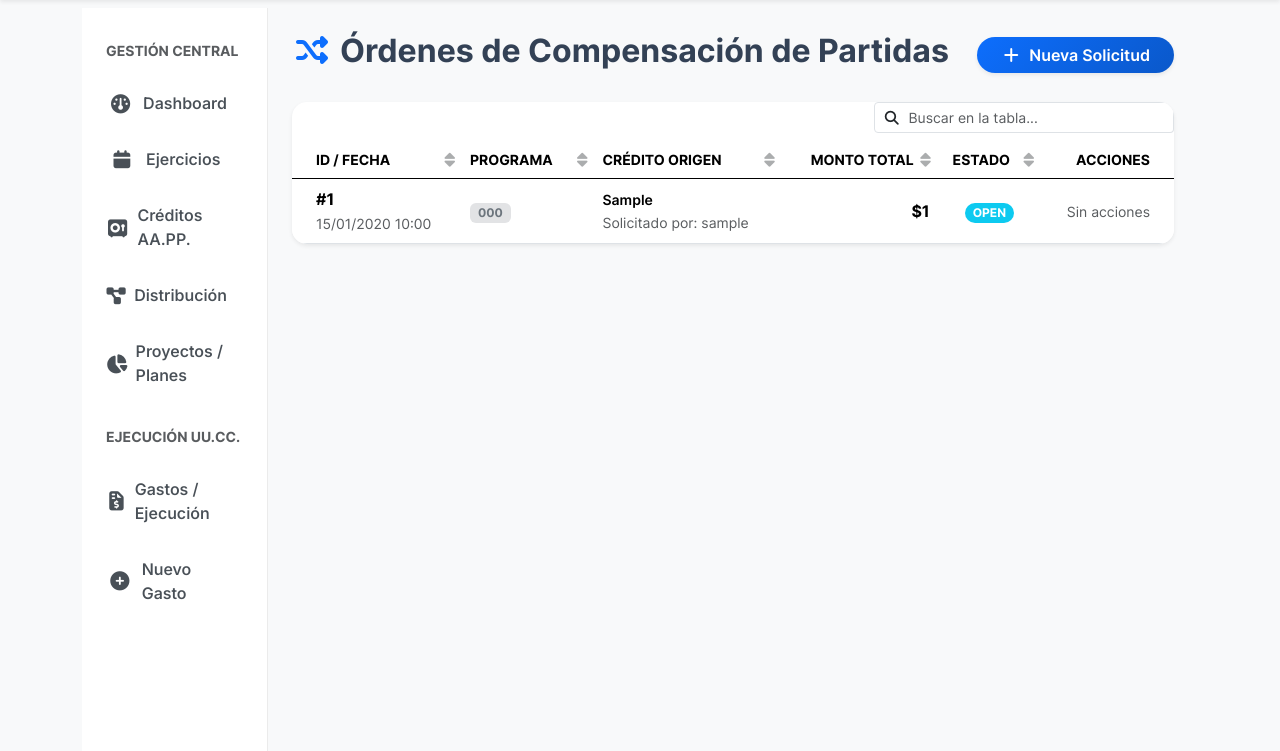
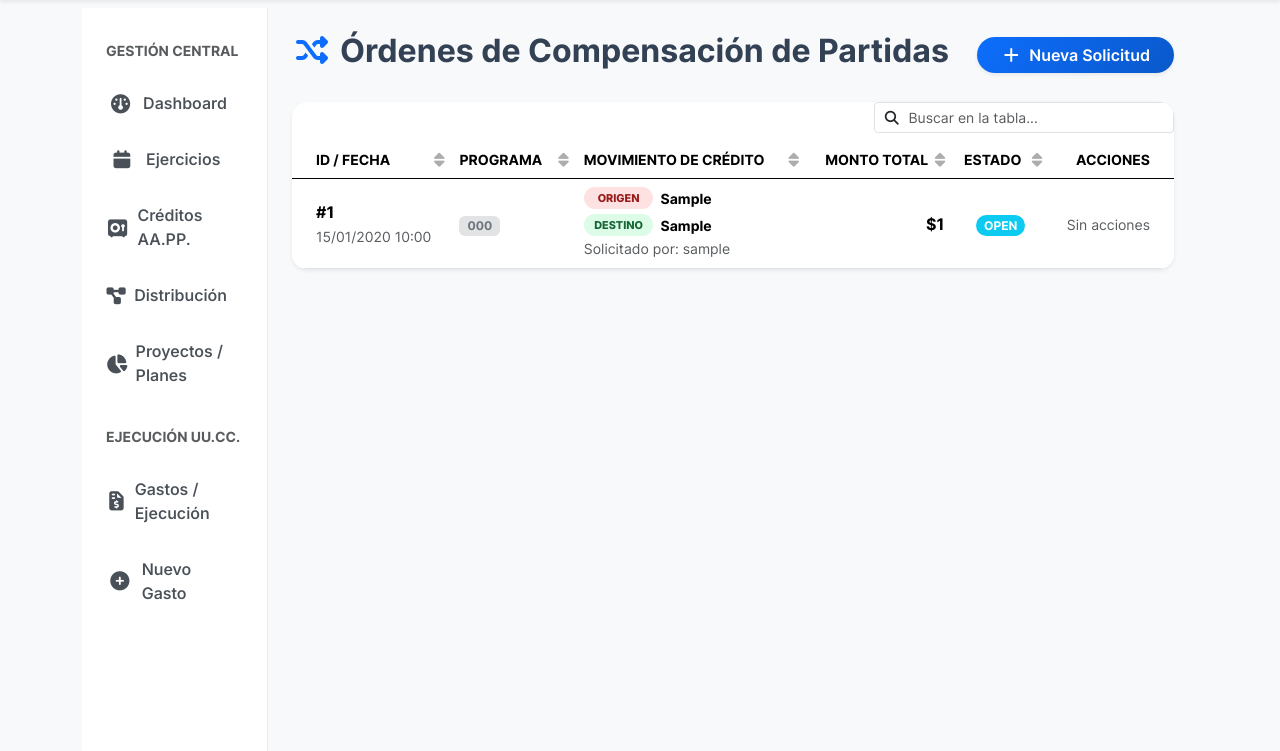
Before and after one commit to Marco24s/SISTEMA-GESTION-COAN, a Django app: template budget/templates/budget/compensacion_list.html in a window 1280 px wide. Shown: the part 56-807 px from the top of the page. Run offline with Django 5.2, Linux system fonts and the light colour scheme; the template is opened without the code that fills it: most values are stand-ins (such as "Sample title", 1, 10 or a date in 2020); some libraries are stand-ins or nearby versions.

Commit message:
09_06_26_1414

```diff
--- a/budget/templates/budget/compensacion_list.html
+++ b/budget/templates/budget/compensacion_list.html
@@ -2,6 +2,42 @@
 {% load l10n %}
 
 {% block budget_content %}
+<style>
+    .comp-credit-flow {
+        display: grid;
+        gap: 0.35rem;
+        min-width: 0;
+    }
+    .comp-credit-line {
+        display: flex;
+        align-items: center;
+        gap: 0.45rem;
+        min-width: 0;
+    }
+    .comp-credit-label {
+        flex: 0 0 auto;
+        min-width: 4.35rem;
+        padding: 0.16rem 0.45rem;
+        border-radius: 999px;
+        font-size: 0.68rem;
+        font-weight: 800;
+        text-align: center;
+        text-transform: uppercase;
+    }
+    .comp-credit-label.origin {
+        background: #fee2e2;
+        color: #991b1b;
+    }
+    .comp-credit-label.target {
+        background: #dcfce7;
+        color: #166534;
+    }
+    .comp-credit-code {
+        min-width: 0;
+        overflow-wrap: anywhere;
+        font-weight: 700;
+    }
+</style>
 <div class="d-flex justify-content-between align-items-center mb-4">
     <h2 class="fw-bold"><i class="fa-solid fa-shuffle text-primary me-2"></i>Órdenes de Compensación de Partidas</h2>
     <a href="{% url 'budget:compensacion_create' %}" class="btn btn-primary rounded-pill px-4 shadow-sm">
@@ -16,7 +52,7 @@
                 <tr class="small text-uppercase text-muted border-bottom-0">
                     <th class="ps-4">ID / Fecha</th>
                     <th>Programa</th>
-                    <th>Crédito Origen</th>
+                    <th>Movimiento de Crédito</th>
                     <th class="text-end">Monto Total</th>
                     <th class="text-center">Estado</th>
                     <th class="text-end pe-4">Acciones</th>
@@ -33,7 +69,16 @@
                         <span class="badge bg-secondary-subtle text-secondary px-2 py-1">{{ comp.programa.code }}</span>
                     </td>
                     <td>
-                        <div class="small fw-semibold">{{ comp.source_credit }}</div>
+                        <div class="comp-credit-flow small">
+                            <div class="comp-credit-line">
+                                <span class="comp-credit-label origin">Origen</span>
+                                <span class="comp-credit-code">{{ comp.source_credit }}</span>
+                            </div>
+                            <div class="comp-credit-line">
+                                <span class="comp-credit-label target">Destino</span>
+                                <span class="comp-credit-code">{{ comp.target_credit_display }}</span>
+                            </div>
+                        </div>
                         <small class="text-muted">Solicitado por: {{ comp.requested_by.get_full_name|default:comp.requested_by.username }}</small>
                     </td>
                     <td class="text-end fw-bold">
--- a/budget/views.py
+++ b/budget/views.py
@@ -537,7 +537,9 @@ def credit_detail(request, pk):
 def compensacion_list(request):
     if not is_admin(request.user): return redirect('budget:dashboard')
     compensaciones = BudgetCompensacion.objects.all().order_by('-created_at').select_related(
-        'fiscal_year', 'programa', 'source_credit', 'requested_by'
+        'fiscal_year', 'programa', 'source_credit', 'requested_by',
+        'target_ff', 'target_subprog', 'target_inc', 'target_ppp_inc',
+        'target_pp_inc', 'target_pre_inc', 'target_incisos_agrupado',
     )
     return render(request, 'budget/compensacion_list.html', {'compensaciones': compensaciones})
 
--- a/sigera/templates/sigera/base_sigera.html
+++ b/sigera/templates/sigera/base_sigera.html
@@ -39,9 +39,11 @@
                 <li class="nav-item">
                     <a class="nav-link {% if 'assignment' in request.resolver_match.url_name %}active fw-bold text-white border-bottom border-2 border-white pb-1{% endif %}" href="{% url 'sigera:assignment_list' %}">Entregas</a>
                 </li>
+                {% if user.is_superuser %}
                 <li class="nav-item">
                     <a class="nav-link {% if 'catalog' in request.resolver_match.url_name %}active fw-bold text-white border-bottom border-2 border-white pb-1{% endif %}" href="{% url 'sigera:catalog_list' %}">Catálogo</a>
                 </li>
+                {% endif %}
                 {% endif %}
             </ul>
             <ul class="navbar-nav ms-auto">
```
Also changed, not shown: budget/models.py (+14 -0 lines), licitaciones/templates/licitaciones/process_list.html (+19 -4 lines), sigera/templates/sigera/assignment_list.html (+17 -8 lines), sigera/templates/sigera/home.html (+15 -0 lines), sigera/views.py (+55 -7 lines).
